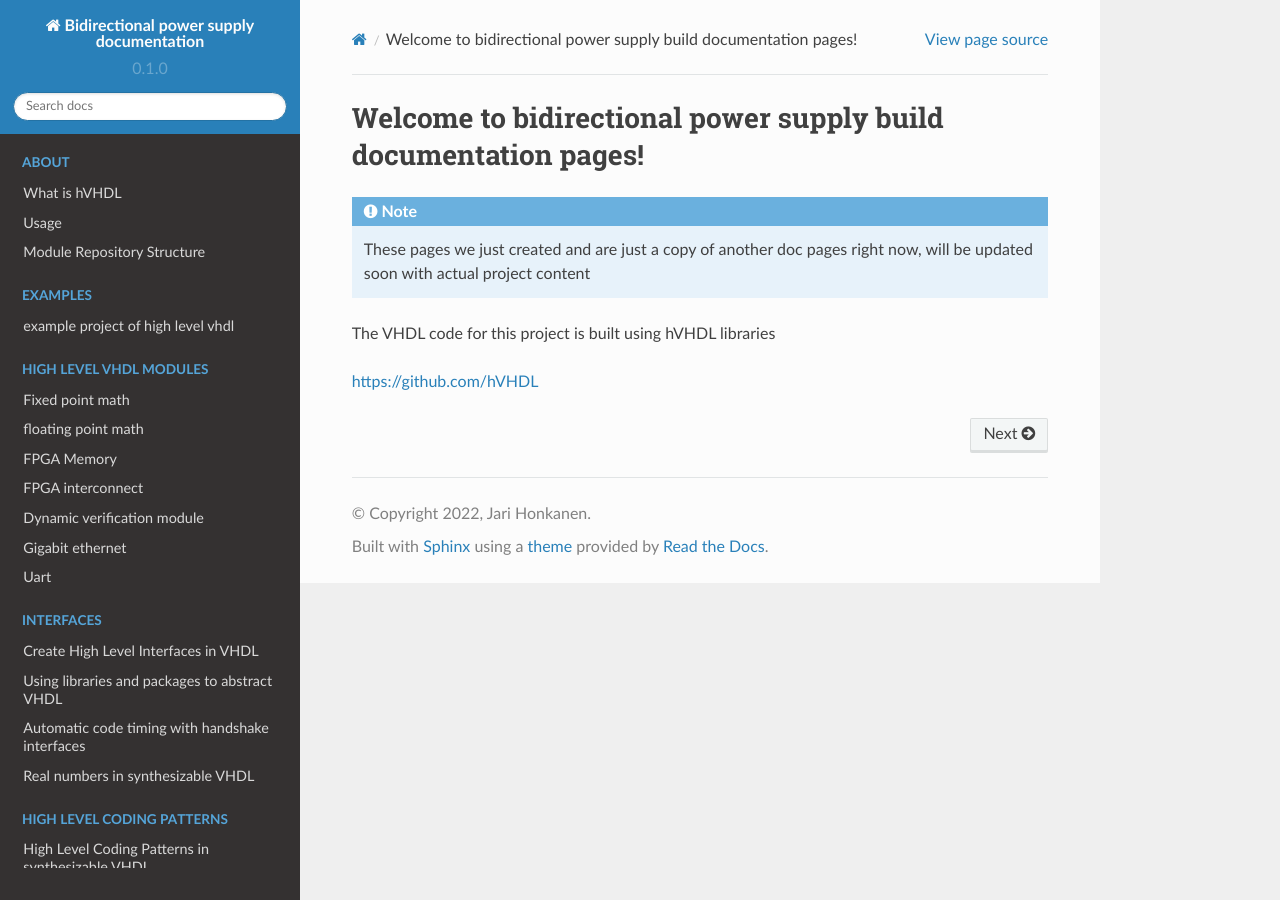
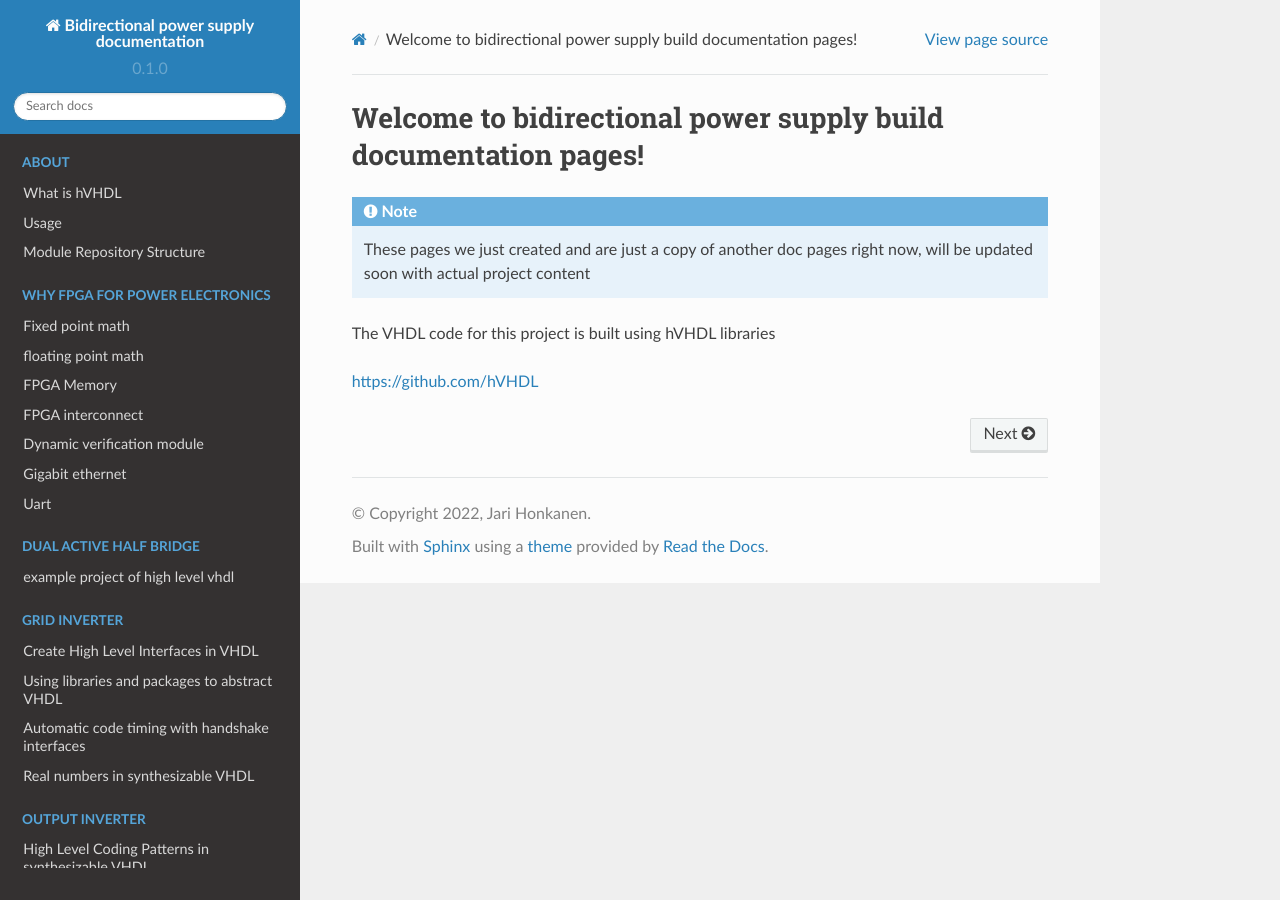
Before and after one commit to johonkanen/ac_inout_power_supply_docs, a Sphinx documentation site: the page built from docs/source/index.rst, in a window 1280 px wide. Built offline with Sphinx 7.4.7 and the Read the Docs theme 2.0.0, drawn with Linux system fonts in a browser that asks for light colours.

Commit message:
rename some headers

```diff
--- a/docs/source/index.rst
+++ b/docs/source/index.rst
@@ -18,13 +18,7 @@ https://github.com/hVHDL
     about/module_repository_structure
 
 .. toctree::
-    :caption: Examples
-    :hidden:
-
-    hvhdl_example_project/hvhdl_example_project.rst
-
-.. toctree::
-    :caption: High level VHDL modules
+    :caption: Why FPGA for power electronics
     :hidden:
 
     hvhdl_repositories/fixed_point_math_repository
@@ -36,7 +30,13 @@ https://github.com/hVHDL
     hvhdl_repositories/uart
 
 .. toctree::
-    :caption: Interfaces
+    :caption: Dual Active half Bridge
+    :hidden:
+
+    hvhdl_example_project/hvhdl_example_project.rst
+
+.. toctree::
+    :caption: Grid Inverter
     :hidden:
 
     interfaces/high_level_interfaces_in_VHDL
@@ -45,7 +45,7 @@ https://github.com/hVHDL
     interfaces/real_numbers_in_synthesizable_VHDL.rst
 
 .. toctree::
-    :caption: High Level Coding Patterns
+    :caption: Output Inverter
     :hidden:
 
     high_level_coding_patterns/high level coding patterns in VHDL
@@ -53,7 +53,7 @@ https://github.com/hVHDL
     high_level_coding_patterns/sharing_hw_resources
 
 .. toctree::
-    :caption: Numerical methods with VHDL
+    :caption: Real-Time simulation
     :hidden:
 
     numerical_methods/solving_differential_equations
```
